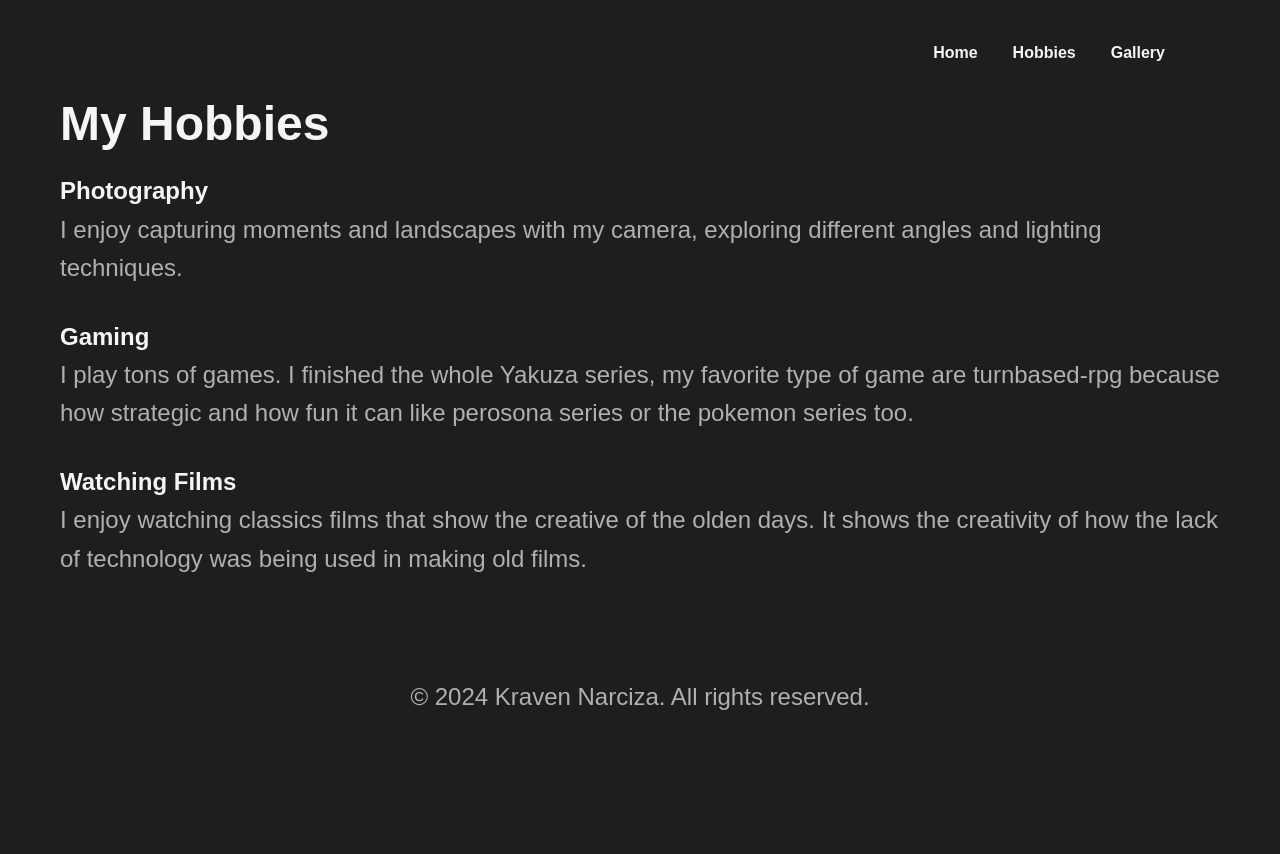
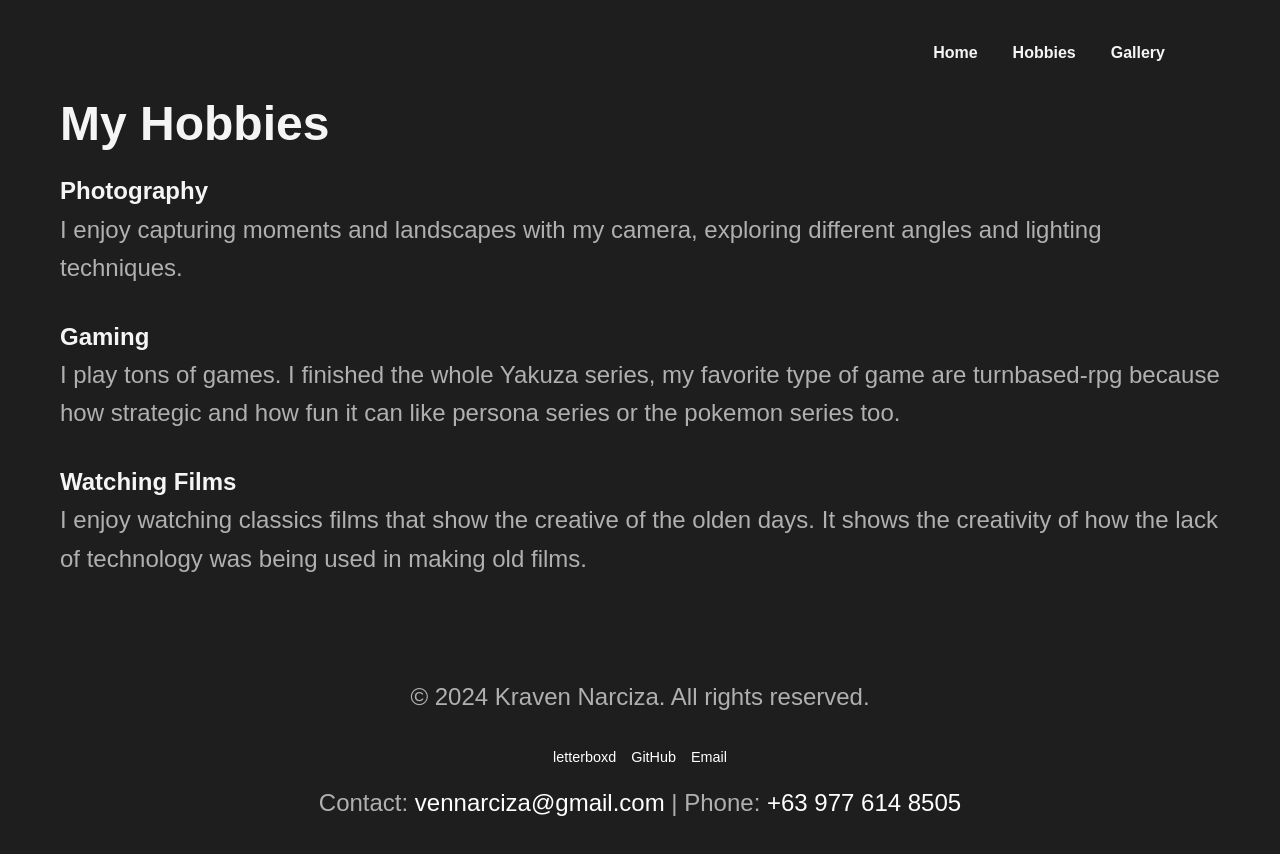
Before and after one commit to tuwushi/tuwushi.github.io, a plain HTML site: page hobbies.html in a window 1280 px wide. Before the commit the page ends 800 px from the top, so only its background shows below. Drawn offline with Linux system fonts and the light colour scheme.

Commit message:
second commit

```diff
--- a/hobbies.html
+++ b/hobbies.html
@@ -26,7 +26,7 @@
             </div>
             <div class="hobby-item">
                 <h2>Gaming</h2>
-                <p>I play tons of games. I finished the whole Yakuza series, my favorite type of game are turnbased-rpg because how strategic and how fun it can like perosona series or the pokemon series too.    </p>
+                <p>I play tons of games. I finished the whole Yakuza series, my favorite type of game are turnbased-rpg because how strategic and how fun it can like persona series or the pokemon series too.    </p>
             </div>
             <div class="hobby-item">
                 <h2>Watching Films</h2>
@@ -36,10 +36,15 @@
 
         <!-- Footer -->
         <footer>
-            <p>© 2024 Kraven Narciza. All rights reserved.</p>
+            <div class="footer-content">
+                <p>© 2024 Kraven Narciza. All rights reserved.</p>
+                <ul class="footer-links">
+                    <li><a href="https://letterboxd.com/tuwushi/" target="_blank">letterboxd</a></li>
+                    <li><a href="https://github.com/tuwushi" target="_blank">GitHub</a></li>
+                    <li><a href="vennarciza@gmail.com" target="_blank">Email</a></li>
+                </ul>
+                <div class="footer-contact">
+                    <p>Contact: <a href="mailto:vennarciza@gmail.com">vennarciza@gmail.com</a> | Phone: <a href="tel:+63 977 614 8505">+63 977 614 8505</a></p>
+                </div>
+            </div>
         </footer>
-    </div>
-
-    <script src="script.js"></script>
-</body>
-</html>
```
Also changed, not shown: gallery.html (+11 -6 lines).
